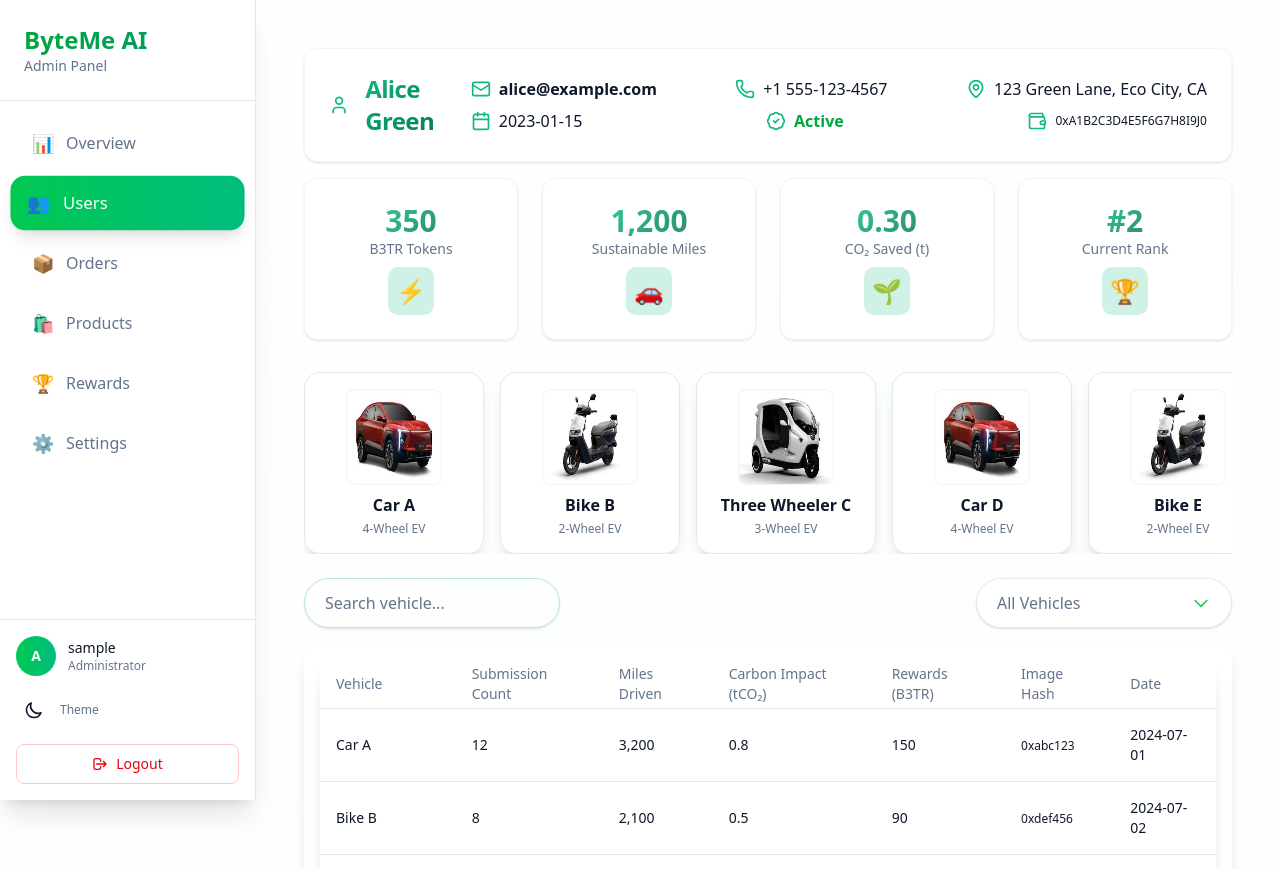
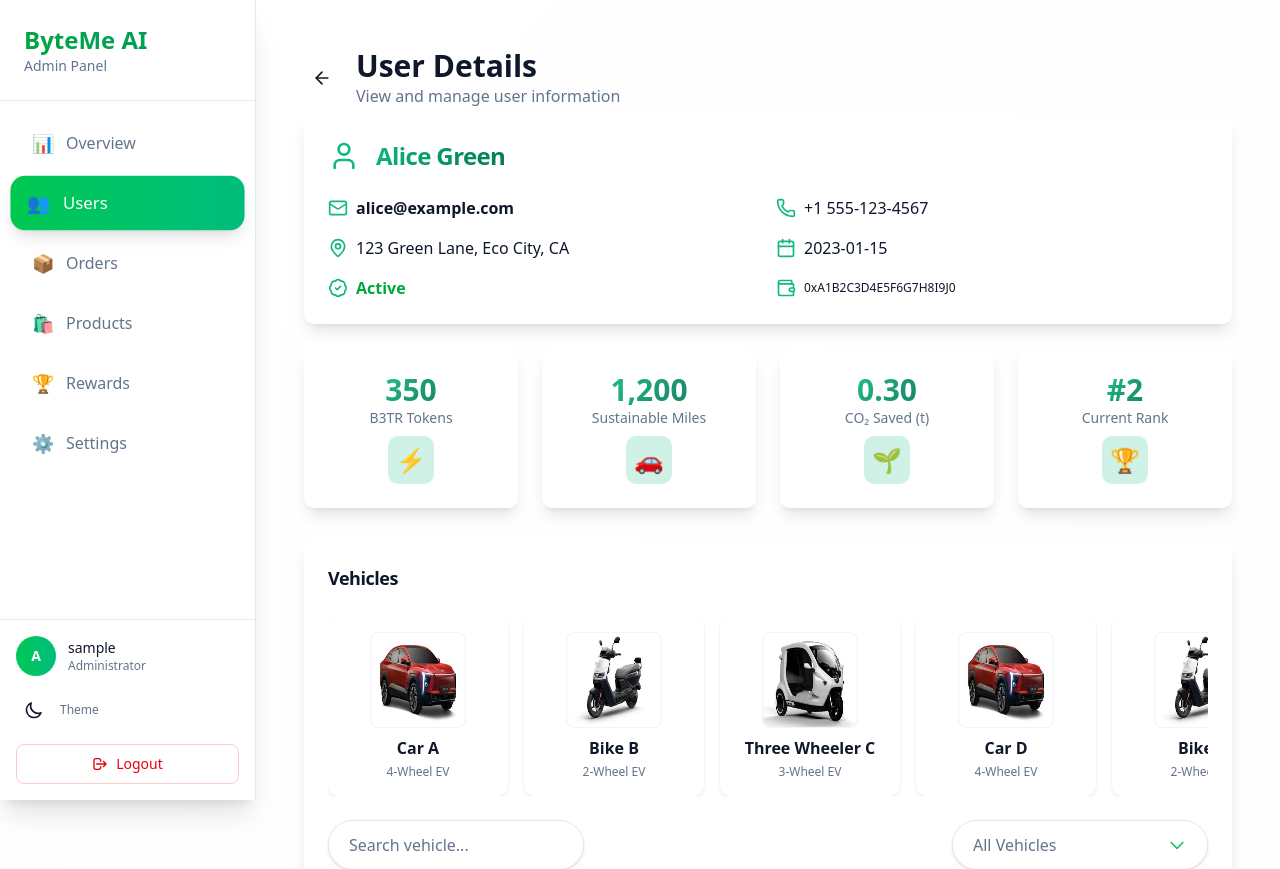
Before and after one commit to DattatrayPatil-Alchemytech/byteme-ai-frontend, a Next.js app: page /admin/users/1 in a window 1280 px wide. Shown: the top 869 px of the page. Built offline with nearby package versions, Linux system fonts and the light colour scheme; sample sign-in values are in the browser's storage.

Commit message:
feat: BA-50 User view page design changes.

```diff
--- a/app/admin/users/[id]/page.tsx
+++ b/app/admin/users/[id]/page.tsx
@@ -5,7 +5,9 @@ import { mockUsers } from "../mockUsers";
 import { DataTable, Column } from "@/components/ui/DataTable";
 import { useState, useMemo } from "react";
 import { Select } from "@/components/ui/DropdownMenu";
-import { Mail, Phone, MapPin, Calendar, BadgeCheck, Wallet, User } from "lucide-react";
+import { Mail, Phone, MapPin, Calendar, BadgeCheck, Wallet, User, ArrowLeft } from "lucide-react";
+import { Card, CardHeader, CardContent, CardTitle } from '@/components/ui/card';
+import { useRouter } from 'next/navigation';
 
 // More mock user history data for a richer table and carousel
 const mockUserHistory = [
@@ -121,6 +123,7 @@ export default function UserViewPage({ params }: { params: { id: string } }) {
   // All hooks must be called before any early returns
   const [search, setSearch] = useState("");
   const [vehicleFilter, setVehicleFilter] = useState("");
+  const router = useRouter();
 
   // Vehicle options for dropdown - moved before early return
   const vehicleOptions = useMemo(() => {
@@ -173,14 +176,27 @@ export default function UserViewPage({ params }: { params: { id: string } }) {
   ];
 
   return (
-    <div className="p-6 space-y-8">
+    <div className="space-y-6 p-6">
+      {/* Header */}
+      <div className="flex items-center space-x-4 mb-2">
+        <button onClick={() => router.push('/admin/users')} className="p-2 rounded hover:bg-muted transition-colors">
+          <ArrowLeft className="w-5 h-5 text-foreground" />
+        </button>
+        <div>
+          <h1 className="text-3xl font-bold text-foreground">User Details</h1>
+          <p className="text-muted-foreground">View and manage user information</p>
+        </div>
+      </div>
       {/* User Basic Details Card - Top of Page */}
-      <div className="w-full flex flex-col md:flex-row items-center justify-between gap-6 bg-white/90 rounded-xl shadow p-6 border border-muted mb-4 animate-fade-in">
-        <div className="flex items-center gap-4 w-full md:w-auto">
+      <Card className="bg-card/80 backdrop-blur-sm border-0 shadow-lg animate-fade-in">
+        <CardHeader>
+          <CardTitle className="flex items-center gap-4 text-foreground">
             <User className="text-primary" size={32} />
             <span className="text-2xl font-extrabold text-gradient-ev-green tracking-tight">{user.name}</span>
-        </div>
-        <div className="flex flex-wrap gap-x-8 gap-y-2 items-center w-full md:w-auto justify-between">
+          </CardTitle>
+        </CardHeader>
+        <CardContent className="space-y-4">
+          <div className="grid grid-cols-1 md:grid-cols-2 gap-4">
             <div className="flex items-center gap-2"><Mail className="text-primary" size={20} /><span className="font-semibold">{user.email}</span></div>
             <div className="flex items-center gap-2"><Phone className="text-primary" size={20} /><span>{userDetails.phone || '—'}</span></div>
             <div className="flex items-center gap-2"><MapPin className="text-primary" size={20} /><span>{userDetails.address || '—'}</span></div>
@@ -188,38 +204,46 @@ export default function UserViewPage({ params }: { params: { id: string } }) {
             <div className="flex items-center gap-2"><BadgeCheck className="text-primary" size={20} /><span className={userDetails.status === 'Active' ? 'text-green-600 font-bold' : 'text-red-600 font-bold'}>{userDetails.status || '—'}</span></div>
             <div className="flex items-center gap-2"><Wallet className="text-primary" size={20} /><span className="font-mono text-xs">{userDetails.wallet || '—'}</span></div>
           </div>
-      </div>
+        </CardContent>
+      </Card>
       {/* User Overview Summary Cards with dashboard icons */}
       <div className="grid grid-cols-1 sm:grid-cols-2 md:grid-cols-4 gap-6 mb-8 animate-fade-in">
-        <div className="rounded-xl bg-white/90 shadow flex flex-col items-center p-6 border border-muted hover:shadow-lg transition-all">
-          <div className="text-3xl font-extrabold text-gradient-ev-green animate-pulse">{summary.tokens.toLocaleString()}</div>
-          <div className="text-muted-foreground text-sm">B3TR Tokens</div>
-          <div className="mt-2 p-2 bg-primary/20 rounded-lg text-2xl">⚡</div>
+        {[{
+          value: summary.tokens.toLocaleString(),
+          label: 'B3TR Tokens',
+          icon: '⚡',
+        }, {
+          value: summary.miles.toLocaleString(),
+          label: 'Sustainable Miles',
+          icon: '🚗',
+        }, {
+          value: summary.co2,
+          label: 'CO₂ Saved (t)',
+          icon: '🌱',
+        }, {
+          value: `#${summary.rank}`,
+          label: 'Current Rank',
+          icon: '🏆',
+        }].map((item, idx) => (
+          <Card key={item.label} className="bg-card/80 backdrop-blur-sm border-0 shadow-lg flex flex-col items-center p-6 hover:shadow-xl transition-all">
+            <CardContent className="flex flex-col items-center p-0">
+              <div className="text-3xl font-extrabold text-gradient-ev-green animate-pulse">{item.value}</div>
+              <div className="text-muted-foreground text-sm">{item.label}</div>
+              <div className="mt-2 p-2 bg-primary/20 rounded-lg text-2xl">{item.icon}</div>
+            </CardContent>
+          </Card>
+        ))}
       </div>
-        <div className="rounded-xl bg-white/90 shadow flex flex-col items-center p-6 border border-muted hover:shadow-lg transition-all">
-          <div className="text-3xl font-extrabold text-gradient-ev-green animate-pulse">{summary.miles.toLocaleString()}</div>
-          <div className="text-muted-foreground text-sm">Sustainable Miles</div>
-          <div className="mt-2 p-2 bg-primary/20 rounded-lg text-2xl">🚗</div>
-        </div>
-        <div className="rounded-xl bg-white/90 shadow flex flex-col items-center p-6 border border-muted hover:shadow-lg transition-all">
-          <div className="text-3xl font-extrabold text-gradient-ev-green animate-pulse">{summary.co2}</div>
-          <div className="text-muted-foreground text-sm">CO₂ Saved (t)</div>
-          <div className="mt-2 p-2 bg-primary/20 rounded-lg text-2xl">🌱</div>
-        </div>
-        <div className="rounded-xl bg-white/90 shadow flex flex-col items-center p-6 border border-muted hover:shadow-lg transition-all">
-          <div className="text-3xl font-extrabold text-gradient-ev-green animate-pulse">#{summary.rank}</div>
-          <div className="text-muted-foreground text-sm">Current Rank</div>
-          <div className="mt-2 p-2 bg-primary/20 rounded-lg text-2xl">🏆</div>
-        </div>
-      </div>
+      <Card className="bg-card/80 backdrop-blur-sm border-0 shadow-lg">
+        <CardHeader>
+          <CardTitle className="text-foreground text-lg">Vehicles</CardTitle>
+        </CardHeader>
+        <CardContent>
           <div className="w-full mb-6 overflow-x-auto overflow-y-hidden custom-scrollbar">
             <div className="flex gap-4 min-w-[600px] sm:min-w-0">
               {mockUserHistory.slice(0, 20).map((vehicle) => (
-            <div
-              key={vehicle.id}
-              className="flex-shrink-0 bg-white/90 border border-border rounded-2xl shadow-lg p-4 flex flex-col items-center min-w-[160px] max-w-[180px] w-full transition-transform transition-shadow duration-300 hover:scale-[1.03] hover:shadow-2xl"
-            >
-              <div className="w-24 h-24 flex items-center justify-center bg-gray-100 rounded-md mb-2 border border-muted">
+                <Card key={vehicle.id} className="flex-shrink-0 bg-card/80 border-0 shadow p-4 flex flex-col items-center min-w-[160px] max-w-[180px] w-full transition-transform transition-shadow duration-300 hover:scale-[1.03] hover:shadow-2xl">
+                  <div className="w-24 h-24 flex items-center justify-center bg-gray-100 dark:bg-muted rounded-md mb-2 border border-muted">
                     <Image
                       src={vehicle.image}
                       alt={vehicle.vehicle}
@@ -234,7 +258,7 @@ export default function UserViewPage({ params }: { params: { id: string } }) {
                   <div className="text-xs text-muted-foreground mt-1 text-center capitalize">
                     {vehicle.type} EV
                   </div>
-            </div>
+                </Card>
               ))}
             </div>
           </div>
@@ -244,18 +268,21 @@ export default function UserViewPage({ params }: { params: { id: string } }) {
               placeholder="Search vehicle..."
               value={search}
               onChange={(e) => setSearch(e.target.value)}
-          className="border border-primary/30 rounded-full px-5 py-3 w-full sm:w-64 text-base font-medium shadow transition-all duration-200 focus:outline-none focus:ring-2 focus:ring-primary focus:border-primary hover:ring-2 hover:ring-primary/30 hover:bg-primary/5 placeholder:text-muted-foreground"
+              className="border border-border bg-background text-foreground rounded-full px-5 py-3 w-full sm:w-64 text-base font-medium shadow transition-all duration-200 focus:outline-none focus:ring-2 focus:ring-primary focus:border-primary hover:ring-2 hover:ring-primary/30 hover:bg-muted/60 placeholder:text-muted-foreground"
             />
             <Select
               value={vehicleFilter}
               onChange={setVehicleFilter}
               options={[...vehicleOptions]}
               placeholder="All Vehicles"
+              className="bg-background text-foreground border border-border hover:bg-muted/60"
             />
           </div>
-      <div className="bg-white/90 rounded-2xl shadow-lg p-4 transition-transform duration-300 hover:scale-[1.01] hover:shadow-2xl">
+          <div className="bg-card/80 rounded-2xl shadow-lg p-4 transition-transform duration-300 hover:scale-[1.01] hover:shadow-2xl">
             <DataTable columns={columns} data={filtered as Record<string, unknown>[]} />
           </div>
+        </CardContent>
+      </Card>
     </div>
   );
 }
```
Lines whose indentation alone changed are shown as unchanged.
